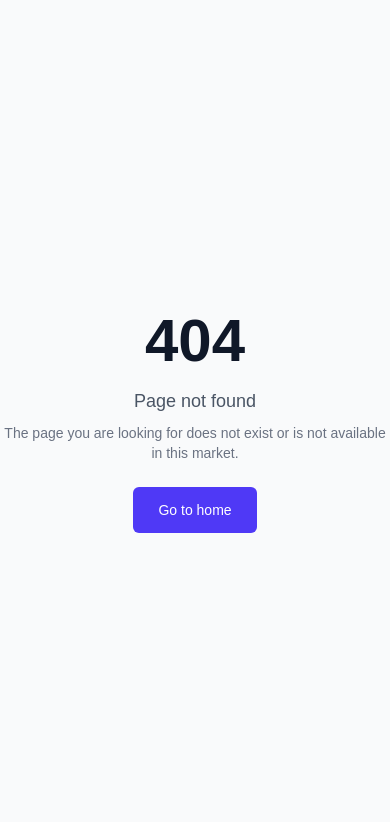
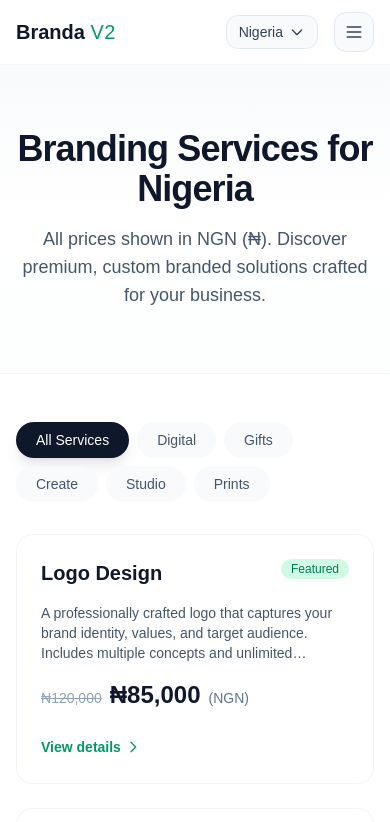
Before and after one commit to platinum5343/frontend_assessment, a Next.js app: page /ng/services in a window 390 px wide. Before the commit this address had no page. Shown: the top 822 px of the page. Built offline with nearby package versions, Linux system fonts and the light colour scheme.

Commit message:
Fix header navigation links, add mobile menu, create services index page

```diff
--- a/src/app/[market]/components/header.tsx
+++ b/src/app/[market]/components/header.tsx
@@ -14,9 +14,16 @@ const MARKETS = [
 export default function Header() {
   const { market, config } = useMarket();
   const [isMarketOpen, setIsMarketOpen] = useState(false);
+  const [isMobileMenuOpen, setIsMobileMenuOpen] = useState(false);
 
   const currentMarket = MARKETS.find((m) => m.code === market) ?? MARKETS[0];
   const otherMarkets = MARKETS.filter((m) => m.code !== market);
+
+  const navLinks = [
+    { label: "Services", href: `/${market}/services` },
+    { label: "About", href: `/${market}/about` },
+    { label: "Contact", href: `/${market}/contact` },
+  ];
 
   return (
     <header className="sticky top-0 z-50 w-full border-b border-slate-100 bg-white/80 backdrop-blur-md">
@@ -25,35 +32,29 @@ export default function Header() {
           <div className="flex items-center space-x-8">
             <Link
               href={`/${market}`}
-              className="text-xl font-bold text-slate-900 hover:text-slate-700"
+              className="text-xl font-bold text-slate-900 hover:text-emerald-700 transition-colors"
             >
               Branda <span className="text-emerald-600 font-light tracking-wide">V2</span>
             </Link>
+
             <nav className="hidden items-center space-x-6 md:flex">
-              <Link
-                href={`/${market}`}
-                className="text-sm font-medium text-slate-700 hover:text-slate-900 transition-colors"
-              >
-                Services
-              </Link>
-              <Link
-                href={`/${market}`}
-                className="text-sm font-medium text-slate-700 hover:text-slate-900 transition-colors"
-              >
-                About
-              </Link>
-              <Link
-                href={`/${market}`}
-                className="text-sm font-medium text-slate-700 hover:text-slate-900 transition-colors"
-              >
-                Contact
-              </Link>
+              {navLinks.map((link) => (
+                <Link
+                  key={link.href}
+                  href={link.href}
+                  className="text-sm font-medium text-slate-700 hover:text-slate-900 hover:text-emerald-700 transition-colors"
+                >
+                  {link.label}
+                </Link>
+              ))}
             </nav>
           </div>
+
           <div className="flex items-center gap-4">
             <span className="hidden text-sm text-slate-500 sm:inline">
               {config.currency} · {config.symbol}
             </span>
+
             <div className="relative">
               <button
                 type="button"
@@ -85,9 +86,43 @@ export default function Header() {
                 </Fragment>
               )}
             </div>
+
+            <button
+              type="button"
+              onClick={() => setIsMobileMenuOpen(!isMobileMenuOpen)}
+              className="inline-flex md:hidden h-10 w-10 items-center justify-center rounded-xl bg-slate-50 border border-slate-200 text-slate-700 hover:bg-slate-100 transition-all"
+              aria-label="Toggle menu"
+              aria-expanded={isMobileMenuOpen}
+            >
+              <span className="sr-only">Toggle menu</span>
+              {isMobileMenuOpen ? (
+                <XIcon className="h-5 w-5" />
+              ) : (
+                <MenuIcon className="h-5 w-5" />
+              )}
+            </button>
           </div>
         </div>
       </div>
+
+      {isMobileMenuOpen && (
+        <div className="md:hidden border-t border-slate-100">
+          <div className="max-w-7xl mx-auto px-4 sm:px-6 lg:px-8">
+            <div className="flex flex-col space-y-1 py-3">
+              {navLinks.map((link) => (
+                <Link
+                  key={link.href}
+                  href={link.href}
+                  className="block rounded-xl px-4 py-3 text-sm font-medium text-slate-700 hover:bg-slate-50 hover:text-slate-900 transition-colors"
+                  onClick={() => setIsMobileMenuOpen(false)}
+                >
+                  {link.label}
+                </Link>
+              ))}
+            </div>
+          </div>
+        </div>
+      )}
     </header>
   );
 }
@@ -110,3 +145,41 @@ function ChevronDownIcon({ className }: { className?: string }) {
     </svg>
   );
 }
+
+function MenuIcon({ className }: { className?: string }) {
+  return (
+    <svg
+      className={className}
+      xmlns="http://www.w3.org/2000/svg"
+      fill="none"
+      viewBox="0 0 24 24"
+      stroke="currentColor"
+    >
+      <path
+        strokeLinecap="round"
+        strokeLinejoin="round"
+        strokeWidth={2}
+        d="M4 6h16M4 12h16M4 18h16"
+      />
+    </svg>
+  );
+}
+
+function XIcon({ className }: { className?: string }) {
+  return (
+    <svg
+      className={className}
+      xmlns="http://www.w3.org/2000/svg"
+      fill="none"
+      viewBox="0 0 24 24"
+      stroke="currentColor"
+    >
+      <path
+        strokeLinecap="round"
+        strokeLinejoin="round"
+        strokeWidth={2}
+        d="M6 18L18 6M6 6l12 12"
+      />
+    </svg>
+  );
+}
--- /dev/null
+++ b/src/app/[market]/services/page.tsx
@@ -0,0 +1,171 @@
+import Link from "next/link";
+import { SERVICES, getMarketConfig } from "@/core/data";
+
+const SUPPORTED_MARKETS = ["ng", "us", "uk", "ca"];
+
+const CATEGORIES = [
+  { id: "all", name: "All Services" },
+  { id: "digital", name: "Digital" },
+  { id: "gifts", name: "Gifts" },
+  { id: "create", name: "Create" },
+  { id: "studio", name: "Studio" },
+  { id: "prints", name: "Prints" },
+] as const;
+
+import { useState } from "react";
+export async function generateStaticParams() {
+  return SUPPORTED_MARKETS.map((market) => ({ market }));
+}
+
+export async function generateMetadata({
+  params,
+}: {
+  params: Promise<{ market: string }>;
+}) {
+  const { market } = await params;
+  const config = getMarketConfig(market);
+  return {
+    title: `Services · ${config.country} · Branda V2`,
+    description: `Browse all ${config.currency} branding services available in ${config.country}.`,
+  };
+}
+
+export default async function ServicesPage({
+  params,
+}: {
+  params: Promise<{ market: string }>;
+}) {
+  const { market } = await params;
+  const config = getMarketConfig(market);
+  const marketServices = SERVICES.filter((s) => market in s.marketSpecific);
+
+  return (
+    <div className="min-h-screen bg-white text-slate-900">
+      <section className="bg-gradient-to-b from-slate-50 via-white to-emerald-50/20 py-16 text-center border-b border-slate-100">
+        <div className="mx-auto max-w-4xl px-4 sm:px-6 lg:px-8">
+          <h1 className="text-4xl sm:text-5xl font-bold tracking-tight text-slate-900 mb-4">
+            Branding Services for {config.country}
+          </h1>
+          <p className="text-lg text-slate-600 max-w-2xl mx-auto">
+            All prices shown in {config.currency} ({config.symbol}).
+            Discover premium, custom branded solutions crafted for your
+            business.
+          </p>
+        </div>
+      </section>
+
+      <div className="mx-auto max-w-7xl px-4 py-12 sm:px-6 lg:px-8">
+        <ServicesGrid
+          services={marketServices}
+          market={market}
+        />
+      </div>
+    </div>
+  );
+}
+
+function ServicesGrid({
+  services,
+  market,
+}: {
+  services: typeof SERVICES;
+  market: string;
+}) {
+  const [activeCategory, setActiveCategory] = useState("all");
+
+  const filtered =
+    activeCategory === "all"
+      ? services
+      : services.filter((s) => s.category === activeCategory);
+
+  return (
+    <>
+      <div className="mb-8 flex flex-wrap gap-2">
+        {CATEGORIES.map((category) => (
+          <button
+            key={category.id}
+            type="button"
+            onClick={() => setActiveCategory(category.id)}
+            className={`
+              rounded-full px-5 py-2 text-sm font-medium transition-all
+              ${
+                activeCategory === category.id
+                  ? "bg-slate-900 text-white shadow-lg shadow-slate-900/10"
+                  : "bg-slate-50 text-slate-600 hover:bg-slate-100"
+              }
+            `}
+          >
+            {category.name}
+          </button>
+        ))}
+      </div>
+
+      <div className="grid gap-6 md:grid-cols-2 lg:grid-cols-3">
+        {filtered.map((service) => {
+          const pricing = service.marketSpecific[market];
+          return (
+            <Link
+              key={service.id}
+              href={`/${market}/services/${service.slug}`}
+              className="group block bg-white border border-slate-100 rounded-2xl p-6 hover:-translate-y-1 hover:shadow-2xl hover:shadow-slate-100/80 transition-all duration-300 ease-out"
+            >
+              <div className="mb-4 flex items-start justify-between">
+                <h3 className="text-xl font-semibold text-slate-900 group-hover:text-emerald-700 transition-colors">
+                  {service.name}
+                </h3>
+                {pricing.featured && (
+                  <span className="inline-block rounded-full bg-emerald-100 px-2.5 py-0.5 text-xs font-medium text-emerald-700">
+                    Featured
+                  </span>
+                )}
+              </div>
+              <p className="mt-2 text-sm text-slate-600 line-clamp-3">
+                {service.description}
+              </p>
+              <div className="mt-4 flex items-baseline gap-2">
+                {pricing.originalPrice && (
+                  <span className="text-sm text-slate-400 line-through">
+                    {pricing.symbol}
+                    {pricing.originalPrice.toLocaleString()}
+                  </span>
+                )}
+                <span className="text-2xl font-bold text-slate-900">
+                  {pricing.symbol}
+                  {pricing.price.toLocaleString()}
+                </span>
+                <span className="text-sm text-slate-500">
+                  ({pricing.currency})
+                </span>
+              </div>
+              <div className="mt-6">
+                <span className="inline-flex items-center text-sm font-semibold text-emerald-600 group-hover:text-emerald-700">
+                  View details
+                  <ChevronRightIcon className="ml-1 h-4 w-4" />
+                </span>
+              </div>
+            </Link>
+          );
+        })}
+      </div>
+    </>
+  );
+}
+
+function ChevronRightIcon({ className }: { className?: string }) {
+  return (
+    <svg
+      className={className}
+      xmlns="http://www.w3.org/2000/svg"
+      fill="none"
+      viewBox="0 0 24 24"
+      stroke="currentColor"
+    >
+      <path
+        strokeLinecap="round"
+        strokeLinejoin="round"
+        strokeWidth={2}
+        d="M9 5l7 7-7 7"
+      />
+    </svg>
+  );
+}
```
